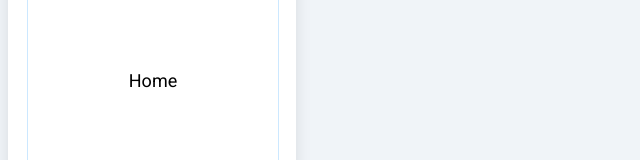
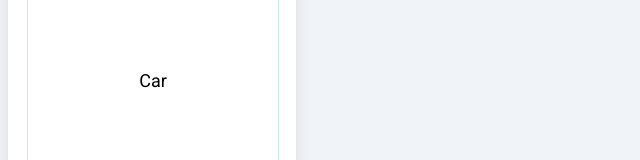
Before and after one commit to Viktorya1/dz-course, a Vue app: page / in a window 1280 px wide. Shown: the part 998-1158 px from the top of the page, without its empty margins (0-640 px from the left). Built offline with nearby package versions, Linux system fonts and the light colour scheme.

Commit message:
update homework

```diff
--- a/src/App.vue
+++ b/src/App.vue
@@ -22,16 +22,12 @@ let cards = ref([
   },
 ]);
 
-let currentCardIndex = ref(0);
-let currentCard = ref(cards.value[currentCardIndex.value]);
-
-function handleReverseCard() {
-  currentCard.value.state = "opened";
-  currentCard.value.translation = "Уже есть перевод";
+function handleReverseCard(index) {
+  cards.value[index].state = "opened";
 }
 
-function handleSelectCard() {
-  currentCard.value.cardStatus = "success";
+function handleSelectCard(index) {
+  cards.value[index].cardStatus = "success";
 }
 </script>
 
@@ -46,9 +42,9 @@ function handleSelectCard() {
   <Card
     v-for="(card, index) in cards"
     :key="card.word"
-    v-bind="currentCard"
-    @reverse-card="handleReverseCard"
-    @select-card="handleSelectCard"
+    v-bind="card"
+    @reverse-card="() => handleReverseCard(index)"
+    @select-card="() => handleSelectCard(index)"
   />
 </template>
 
```
